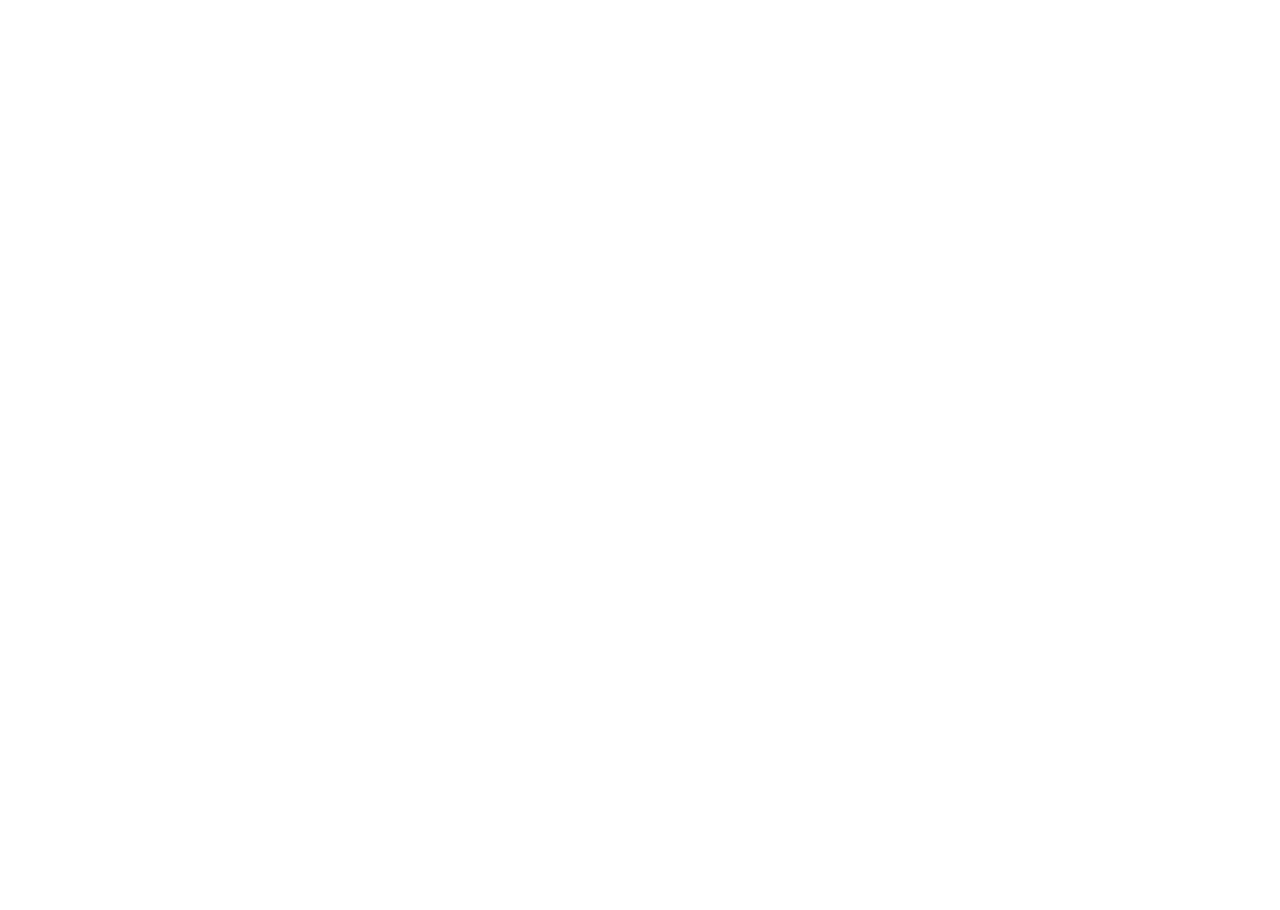
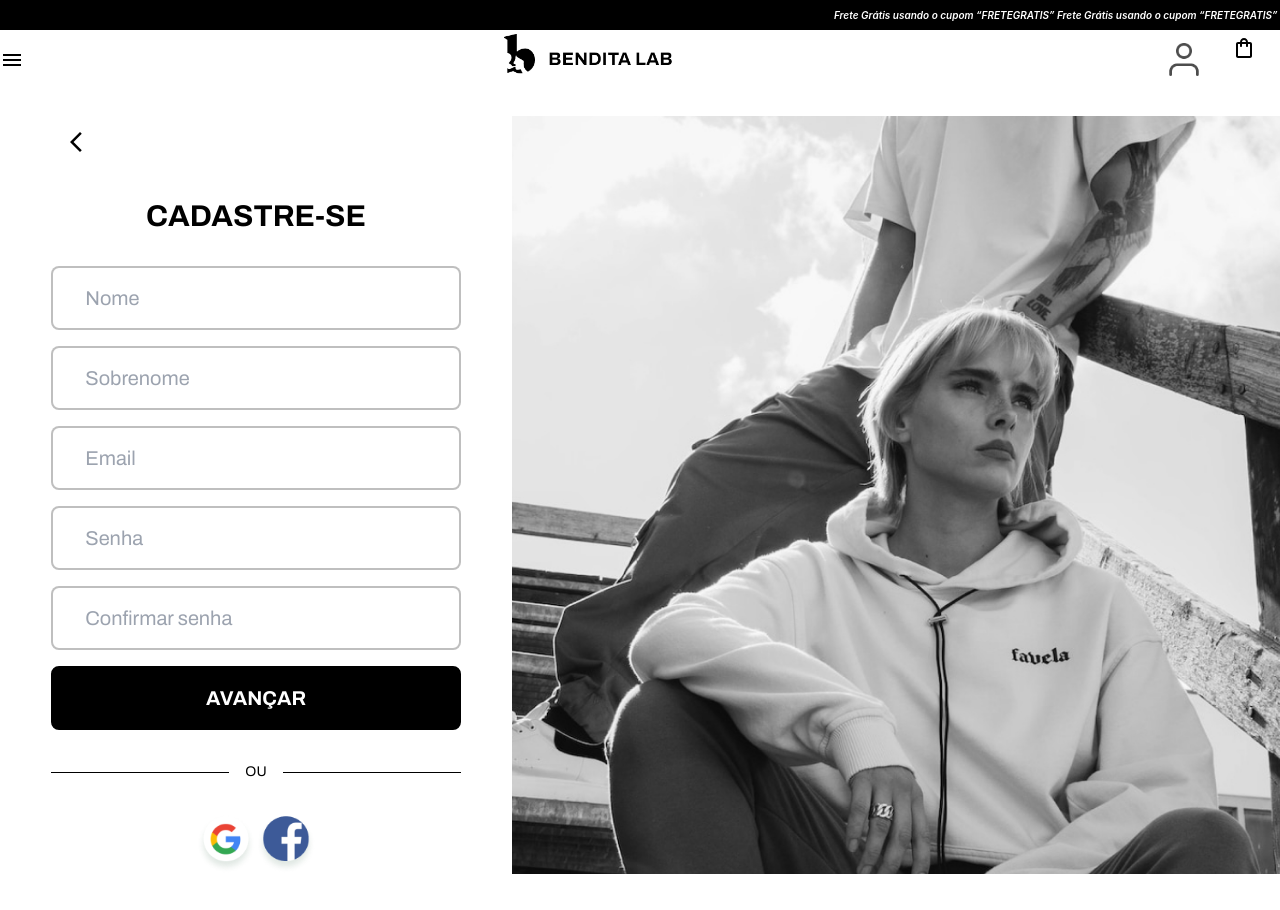
Before and after one commit to rafaellbecom/benditalab, a React (Create React App) app: page /signup in a window 1280 px wide. Before the commit this address had no page. Shown: the top 910 px of the page. Before the commit the page ends 800 px from the top, so only its background shows below. Built offline with nearby package versions, Linux system fonts and the light colour scheme.

Commit message:
:sparkless: Add SignUp, desenvolvendo página de Cadastre-se 1Etapa, /pages/SignUp.tsx

```diff
--- /dev/null
+++ b/src/pages/SignUp.tsx
@@ -0,0 +1,53 @@
+import { Header } from "../components/Header/Header";
+import { Footer } from "../components/Footer";
+import ArrowBack from '@mui/icons-material/ArrowBackIosNew';
+
+export function SignUp(){
+    return(
+        <main>
+            <Header></Header>
+            <div className="grid grid-cols-5 h-auto py-8 tablet:bg-[url('../assets/login/img-signin.jpg')] tablet:grid-cols-12 tablet:bg-cover tablet:bg-bottom">
+                <div className="hidden tablet:flex tablet:col-start-1"></div>
+                <div className="col-form col-span-2 h-full flex items-center tablet:col-span-10 tablet:content-center">
+                    <div className="w-[80%] mx-auto tablet:bg-white tablet:px-8 tablet:py-6 tablet:rounded-[16px]">
+                        <button className="w-[50px] h-[50px] mb-[32px]"><ArrowBack className="text-lg"></ArrowBack></button>
+
+                        <div className="formulario flex flex-col justify-center items-center gap-[32px]">
+                            <h1 className="font-sans font-bold text-3xl uppercase">Cadastre-se</h1>
+
+                            <form action="" className="w-full flex flex-col justify-center items-center gap-[16px]">
+                                <input type="text" name="sobrenome" id="sobrenome" placeholder="Nome" className="w-full px-[32px] py-[16px] border-2 border-blackmedium rounded-[8px] font-sans text-xl text-blackmedium"/>
+
+                                <input type="text" name="sobrenome" id="sobrenome" placeholder="Sobrenome" className="w-full px-[32px] py-[16px] border-2 border-blackmedium rounded-[8px] font-sans text-xl text-blackmedium"/>
+
+                                <input type="text" name="email" id="email" placeholder="Email" className="w-full px-[32px] py-[16px] border-2 border-blackmedium rounded-[8px] font-sans text-xl text-blackmedium"/>
+
+                                <input type="password" name="senha" id="senha" placeholder="Senha" className="w-full px-[32px] py-[16px] border-2 border-blackmedium rounded-[8px] font-sans text-xl text-blackmedium"/>
+
+                                <input type="password" name="confirmaSenha" id="confirmaSenha" placeholder="Confirmar senha" className="w-full px-[32px] py-[16px] border-2 border-blackmedium rounded-[8px] font-sans text-xl text-blackmedium"/>
+
+                                <button className="w-full px-[32px] py-[16px] bg-black border-2 border-black rounded-[8px] font-sans font-bold text-xl text-white uppercase">Avançar</button>
+                            </form>
+
+                            <div className="w-full flex justify-center items-center gap-[16px]">
+                                <div className="w-full h-[1px] bg-black"></div>
+                                <span className="font-sans text-center text-black text-sm">OU</span>
+                                <div className="w-full h-[1px] bg-black"></div>
+                            </div>
+
+                            <div className="auth-with flex justify-center items-center">
+                                <div className="auth-google w-[60px] h-[60px] bg-[url('../assets/login/auth-google.png')] bg-cover bg-center"></div>
+
+                                <div className="auth-facebook auth-google w-[60px] h-[60px] bg-[url('../assets/login/auth-facebook.png')] bg-cover bg-center"></div>
+                            </div>
+                        </div>
+                    </div>
+                </div>
+                <div className="hidden tablet:flex tablet:col-end-1"></div>
+
+                <div className="col-span-3 h-full bg-[url('../assets/login/img-signin.jpg')] bg-cover bg-bottom tablet:hidden"></div>
+            </div>
+            <Footer></Footer>
+        </main>
+    )
+}
--- a/src/routes/RoutesBase.tsx
+++ b/src/routes/RoutesBase.tsx
@@ -1,6 +1,7 @@
 import {BrowserRouter, Route, Routes } from 'react-router-dom';
 import { Home } from '../pages/Home';
 import { SignIn } from '../pages/SignIn';
+import { SignUp } from '../pages/SignUp';
 import { Vestuario } from '../pages/Vestuario';
 import { Tabacaria } from '../pages/Tabacaria';
 import { SingleProduct } from '../pages/SingleProduct';
@@ -11,6 +12,7 @@
          <Routes>
              <Route path="/" element={<Home/>} />
              <Route path="/signin" element={<SignIn/>} />
+             <Route path="/signup" element={<SignUp/>} />
              <Route path="/shop/vestuario" element={<Vestuario/>}/>
              <Route path="/shop/tabacaria" element={<Tabacaria/>}/>
              <Route path="/shop/product" element={<SingleProduct/>}/>
```
